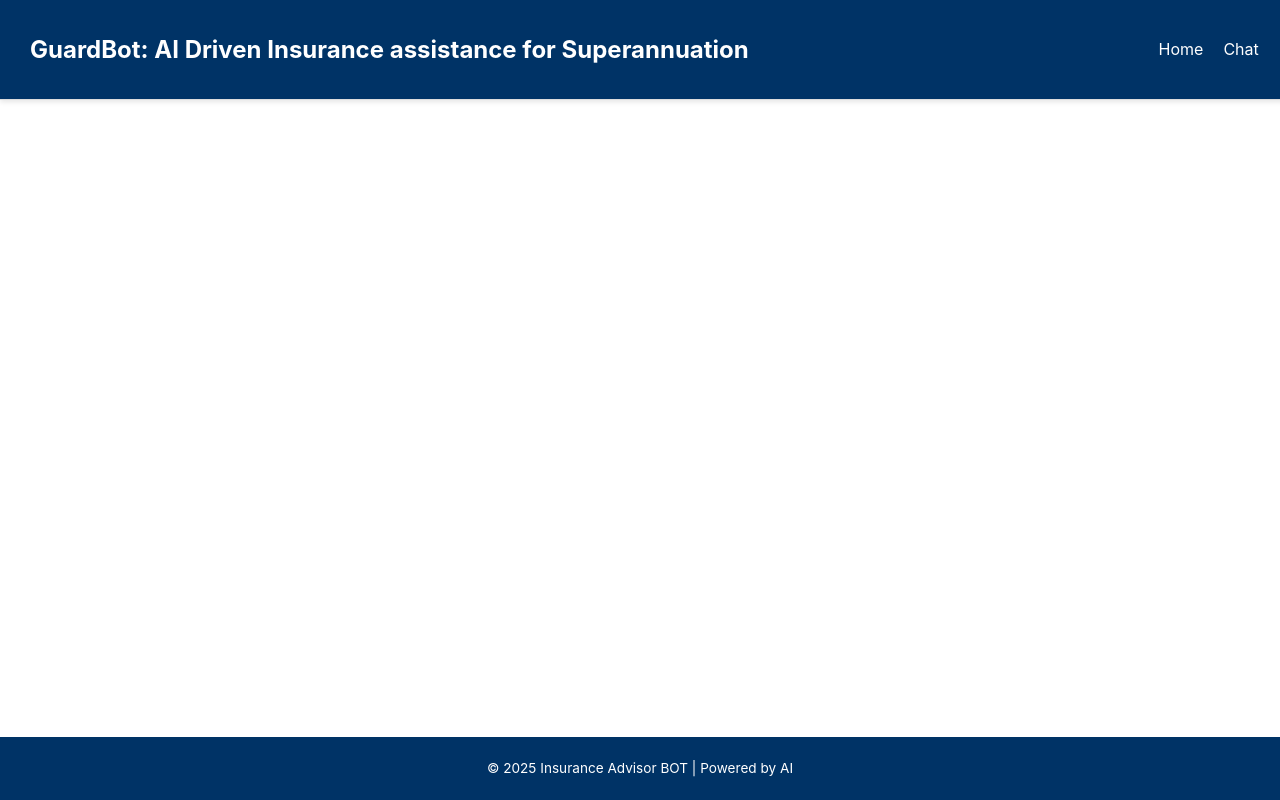
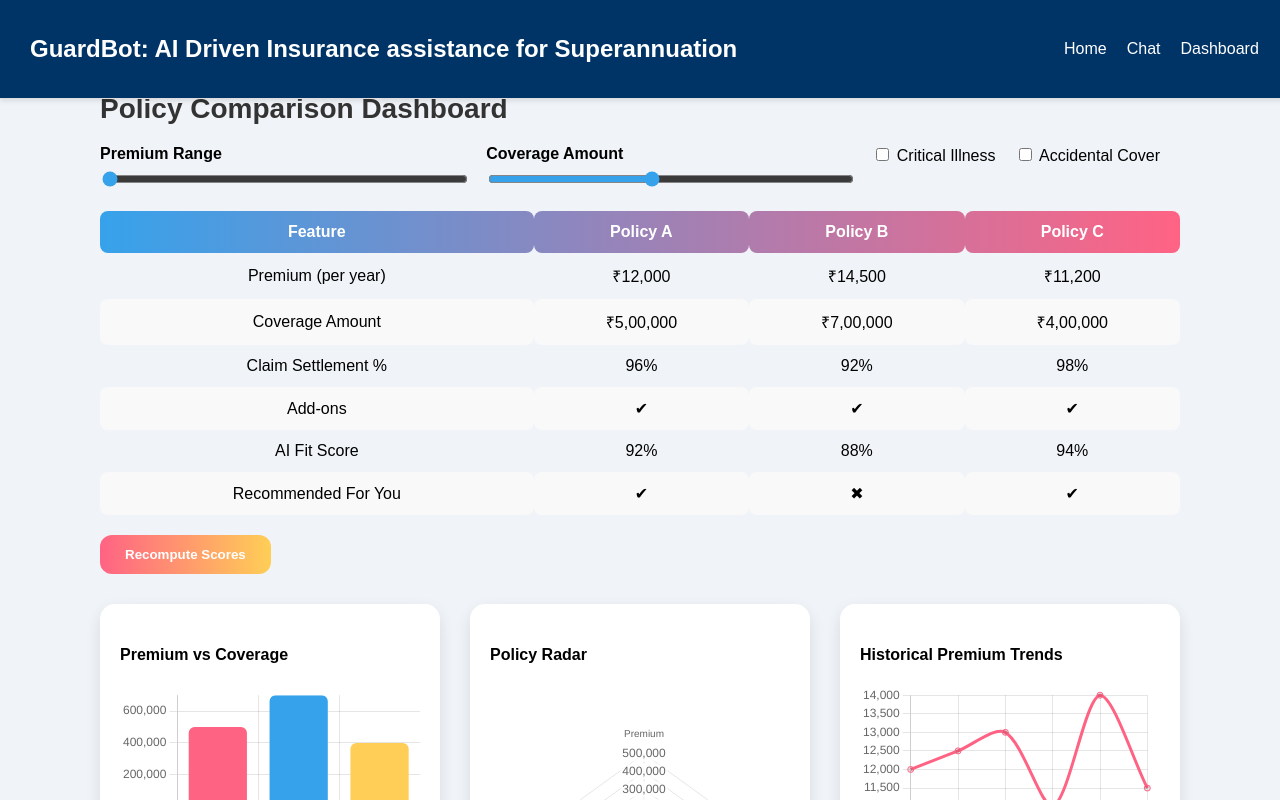
Before and after one commit to DrishttiNarwal/MUFG-Hackathon, a React (Create React App) app in the folder Frontend/mugfhackathon-app/: page /dashboard in a window 1280 px wide. Shown: the top 800 px of the page. Built offline with nearby package versions, Linux system fonts and the light colour scheme.

Commit message:
Added Dashboard UI for displaying visual charts to superannuation members

```diff
--- a/Frontend/mugfhackathon-app/package.json
+++ b/Frontend/mugfhackathon-app/package.json
@@ -7,9 +7,11 @@
     "@testing-library/jest-dom": "^6.6.4",
     "@testing-library/react": "^16.3.0",
     "@testing-library/user-event": "^13.5.0",
+    "chart.js": "^4.5.0",
     "jspdf": "^3.0.1",
     "jspdf-autotable": "^5.0.2",
     "react": "^19.1.1",
+    "react-chartjs-2": "^5.3.0",
     "react-dom": "^19.1.1",
     "react-router-dom": "^6.30.1",
     "react-scripts": "5.0.1",
--- a/Frontend/mugfhackathon-app/src/App.js
+++ b/Frontend/mugfhackathon-app/src/App.js
@@ -4,6 +4,7 @@ import Footer from "./components/Footer";
 import Navbar from "./components/Navbar";
 import Home from "./pages/Home";
 import Chat from "./pages/Chat";
+import Dashboard from "./pages/Dashboard";
 import Export from "./pages/Export"; // ✅ Added import
 import "./App.css";
 
@@ -16,6 +17,7 @@ function App() {
           <Routes>
             <Route path="/" element={<Home />} />
             <Route path="/chat" element={<Chat />} />
+            <Route path="/dashboard" element={<Dashboard />} />
             <Route path="/export" element={<Export />} /> {/* ✅ Added route */}
           </Routes>
         </main>
--- a/Frontend/mugfhackathon-app/src/components/Navbar.js
+++ b/Frontend/mugfhackathon-app/src/components/Navbar.js
@@ -9,6 +9,7 @@ export default function Navbar() {
       <div className="nav-links">
         <Link to="/">Home</Link>
         <Link to="/chat">Chat</Link>
+        <Link to="/dashboard">Dashboard</Link>
       </div>
     </nav>
   );
--- /dev/null
+++ b/Frontend/mugfhackathon-app/src/pages/Dashboard.css
@@ -0,0 +1,112 @@
+body {
+  font-family: 'Poppins', sans-serif;
+  background: #f0f4f8;
+  margin: 0;
+  padding: 0;
+}
+
+.dashboard {
+  padding: 30px;
+  max-width: 1200px;
+  margin: auto;
+}
+
+.dashboard-header {
+  display: flex;
+  justify-content: space-between;
+  margin-bottom: 20px;
+}
+
+.search-input, .insurance-select {
+  padding: 10px 15px;
+  border-radius: 12px;
+  border: 1px solid #ccc;
+  outline: none;
+  font-size: 14px;
+}
+
+h2 {
+  font-size: 28px;
+  margin-bottom: 20px;
+  color: #333;
+}
+
+.controls {
+  display: flex;
+  flex-wrap: wrap;
+  gap: 20px;
+  margin-bottom: 20px;
+}
+
+.slider-group {
+  flex: 1;
+  min-width: 200px;
+}
+
+.slider-group label {
+  display: block;
+  margin-bottom: 6px;
+  font-weight: 600;
+}
+
+input[type=range] {
+  width: 100%;
+  accent-color: #36A2EB;
+}
+
+.addons label {
+  margin-right: 20px;
+  font-weight: 500;
+}
+
+.policy-table {
+  width: 100%;
+  border-collapse: collapse;
+  margin-bottom: 20px;
+}
+
+.policy-table th, .policy-table td {
+  padding: 12px;
+  text-align: center;
+  border-radius: 8px;
+}
+
+.policy-table thead {
+  background: linear-gradient(90deg, #36A2EB, #FF6384);
+  color: white;
+}
+
+.policy-table tbody tr:nth-child(even) {
+  background-color: #f9f9f9;
+}
+
+.recompute-btn {
+  background: linear-gradient(90deg, #FF6384, #FFCE56);
+  color: white;
+  padding: 12px 25px;
+  border: none;
+  border-radius: 12px;
+  cursor: pointer;
+  font-weight: 600;
+  margin-bottom: 30px;
+  transition: 0.3s ease;
+}
+
+.recompute-btn:hover {
+  transform: scale(1.05);
+}
+
+.charts {
+  display: flex;
+  flex-wrap: wrap;
+  gap: 30px;
+}
+
+.chart {
+  flex: 1;
+  min-width: 300px;
+  background: white;
+  border-radius: 15px;
+  padding: 20px;
+  box-shadow: 0 6px 15px rgba(0,0,0,0.1);
+}
--- /dev/null
+++ b/Frontend/mugfhackathon-app/src/pages/Dashboard.js
@@ -0,0 +1,151 @@
+import React, { useState } from "react";
+import "./Dashboard.css";
+import { Bar, Radar, Line } from "react-chartjs-2";
+import { Chart as ChartJS, CategoryScale, LinearScale, BarElement, PointElement, LineElement, RadialLinearScale } from "chart.js";
+
+ChartJS.register(CategoryScale, LinearScale, BarElement, PointElement, LineElement, RadialLinearScale);
+
+export default function Dashboard() {
+  const [premiumRange, setPremiumRange] = useState(5000);
+  const [coverageAmount, setCoverageAmount] = useState(500000);
+  const [claimRatio, setClaimRatio] = useState(95);
+
+  const handleRecompute = () => {
+    alert("Scores recomputed!");
+  };
+
+  const barData = {
+    labels: ["Policy A", "Policy B", "Policy C"],
+    datasets: [
+      {
+        label: "Premium vs Coverage",
+        data: [500000, 700000, 400000],
+        backgroundColor: ["#FF6384", "#36A2EB", "#FFCE56"],
+        borderRadius: 6,
+      },
+    ],
+  };
+
+  const radarData = {
+    labels: ["Premium", "Coverage", "Claim", "Add-ons", "AI Fit Score"],
+    datasets: [
+      {
+        label: "Policy Comparison",
+        data: [12000, 500000, 96, 1, 92],
+        backgroundColor: "rgba(54,162,235,0.2)",
+        borderColor: "#36A2EB",
+        borderWidth: 2,
+        pointBackgroundColor: "#36A2EB",
+      },
+    ],
+  };
+
+  const lineData = {
+    labels: ["Jan", "Feb", "Mar", "Apr", "May", "Jun"],
+    datasets: [
+      {
+        label: "Historical Premium Trends",
+        data: [12000, 12500, 13000, 11000, 14000, 11500],
+        fill: false,
+        borderColor: "#FF6384",
+        tension: 0.3,
+      },
+    ],
+  };
+
+  return (
+    <div className="dashboard">
+      <div className="dashboard-header">
+        <input type="text" placeholder="Search..." className="search-input" />
+        <select className="insurance-select">
+          <option>Life Insurance</option>
+          <option>Health Insurance</option>
+          <option>Motor Insurance</option>
+        </select>
+      </div>
+
+      <h2>Policy Comparison Dashboard</h2>
+
+      <div className="controls">
+        <div className="slider-group">
+          <label>Premium Range</label>
+          <input type="range" min="5000" max="20000" value={premiumRange} onChange={e => setPremiumRange(e.target.value)} />
+        </div>
+        <div className="slider-group">
+          <label>Coverage Amount</label>
+          <input type="range" min="100000" max="1000000" step="50000" value={coverageAmount} onChange={e => setCoverageAmount(e.target.value)} />
+        </div>
+        <div className="addons">
+          <label><input type="checkbox" /> Critical Illness</label>
+          <label><input type="checkbox" /> Accidental Cover</label>
+        </div>
+      </div>
+
+      <table className="policy-table">
+        <thead>
+          <tr>
+            <th>Feature</th>
+            <th>Policy A</th>
+            <th>Policy B</th>
+            <th>Policy C</th>
+          </tr>
+        </thead>
+        <tbody>
+          <tr>
+            <td>Premium (per year)</td>
+            <td>₹12,000</td>
+            <td>₹14,500</td>
+            <td>₹11,200</td>
+          </tr>
+          <tr>
+            <td>Coverage Amount</td>
+            <td>₹5,00,000</td>
+            <td>₹7,00,000</td>
+            <td>₹4,00,000</td>
+          </tr>
+          <tr>
+            <td>Claim Settlement %</td>
+            <td>96%</td>
+            <td>92%</td>
+            <td>98%</td>
+          </tr>
+          <tr>
+            <td>Add-ons</td>
+            <td>✔</td>
+            <td>✔</td>
+            <td>✔</td>
+          </tr>
+          <tr>
+            <td>AI Fit Score</td>
+            <td>92%</td>
+            <td>88%</td>
+            <td>94%</td>
+          </tr>
+          <tr>
+            <td>Recommended For You</td>
+            <td>✔</td>
+            <td>✖</td>
+            <td>✔</td>
+          </tr>
+        </tbody>
+      </table>
+
+      <button className="recompute-btn" onClick={handleRecompute}>Recompute Scores</button>
+
+      <div className="charts">
+        <div className="chart">
+          <h4>Premium vs Coverage</h4>
+          <Bar data={barData} />
+        </div>
+        <div className="chart">
+          <h4>Policy Radar</h4>
+          <Radar data={radarData} />
+        </div>
+        <div className="chart">
+          <h4>Historical Premium Trends</h4>
+          <Line data={lineData} />
+        </div>
+      </div>
+    </div>
+  );
+}
```
Also changed, not shown: 1 other file (tests, documents, lock files or other folders).
